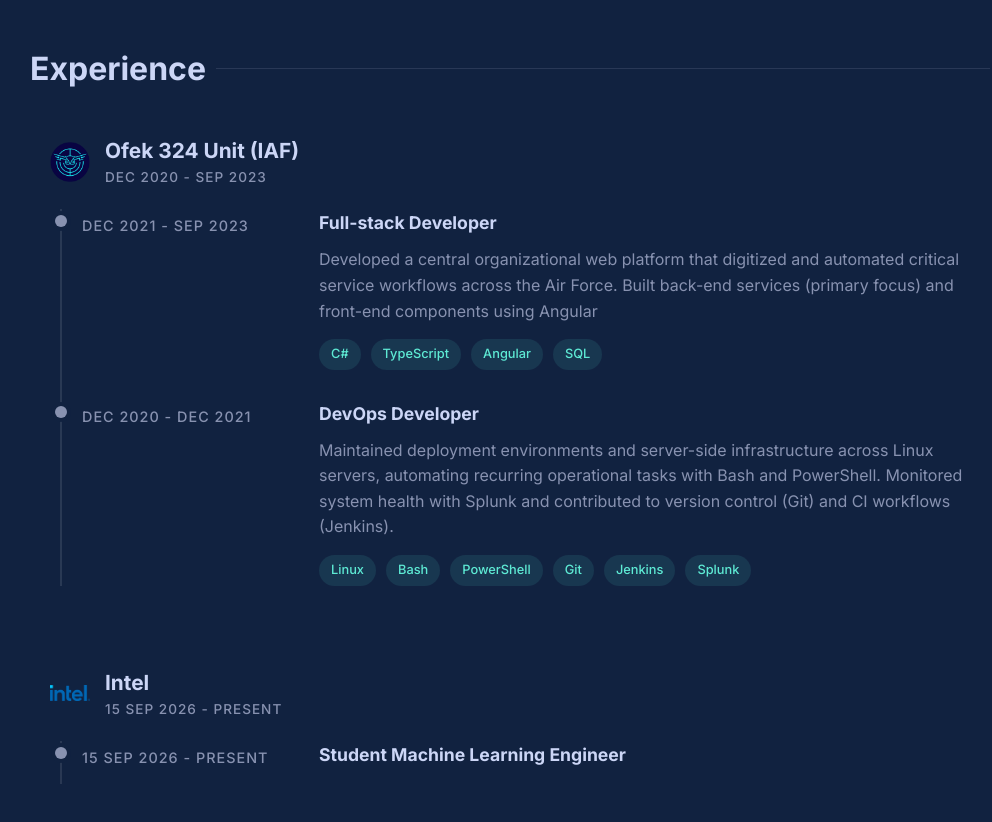
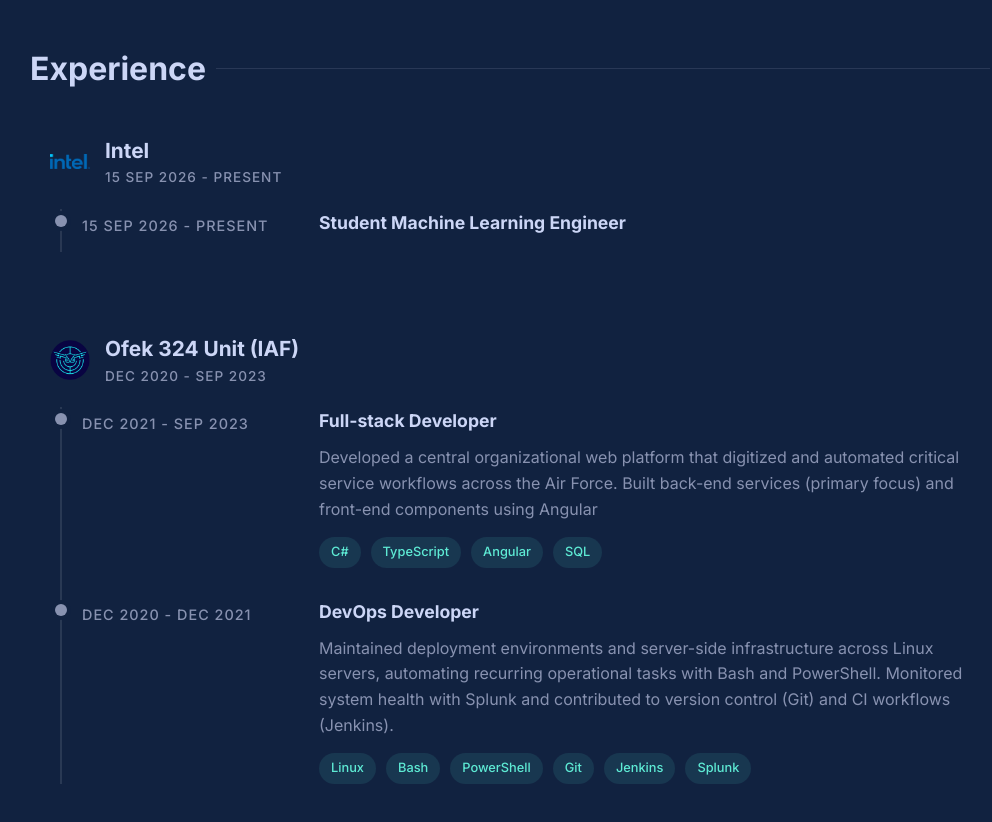
Before and after one commit to Netanel-Asraf/Netanel-Asraf.github.io, a Next.js app: page / in a window 1280 px wide. Shown: the part 1220-2042 px from the top of the page, without its empty margins (130-1122 px from the left). Built offline with nearby package versions, Linux system fonts and the light colour scheme.

Commit message:
Update portfolioData.ts

```diff
--- a/src/data/portfolioData.ts
+++ b/src/data/portfolioData.ts
@@ -10,6 +10,20 @@
 export const aboutContent = `Second-year B.Sc. student in Computer Science graduating in 2028. Participant in the "Atidim" excellence program. Seeking a student role in central or southern Israel. Basmach DevOps graduate with nearly 3 years of Full-Stack & DevOps experience in Ofek 324.`;
 
 export const experienceData = [
+  {
+    id: 1,
+    company: "Intel",
+    totalDate: "15 Sep 2026 - Present",
+    logo: "/Intel_logo.png",
+    roles: [
+      {
+        title: "Student Machine Learning Engineer",
+        date: "15 Sep 2026 - Present",
+        description: "",
+        technologies: [],
+      }
+    ]
+  },
   {
     id: 2,
     company: "Ofek 324 Unit (IAF)",
@@ -27,20 +41,6 @@
         date: "Dec 2020 - Dec 2021",
         description: "Maintained deployment environments and server-side infrastructure across Linux servers, automating recurring operational tasks with Bash and PowerShell. Monitored system health with Splunk and contributed to version control (Git) and CI workflows (Jenkins).",
         technologies: ["Linux", "Bash", "PowerShell", "Git", "Jenkins", "Splunk"],
-      }
-    ]
-  },
-  {
-    id: 1,
-    company: "Intel",
-    totalDate: "15 Sep 2026 - Present",
-    logo: "/Intel_logo.png",
-    roles: [
-      {
-        title: "Student Machine Learning Engineer",
-        date: "15 Sep 2026 - Present",
-        description: "",
-        technologies: [],
       }
     ]
   }
```
